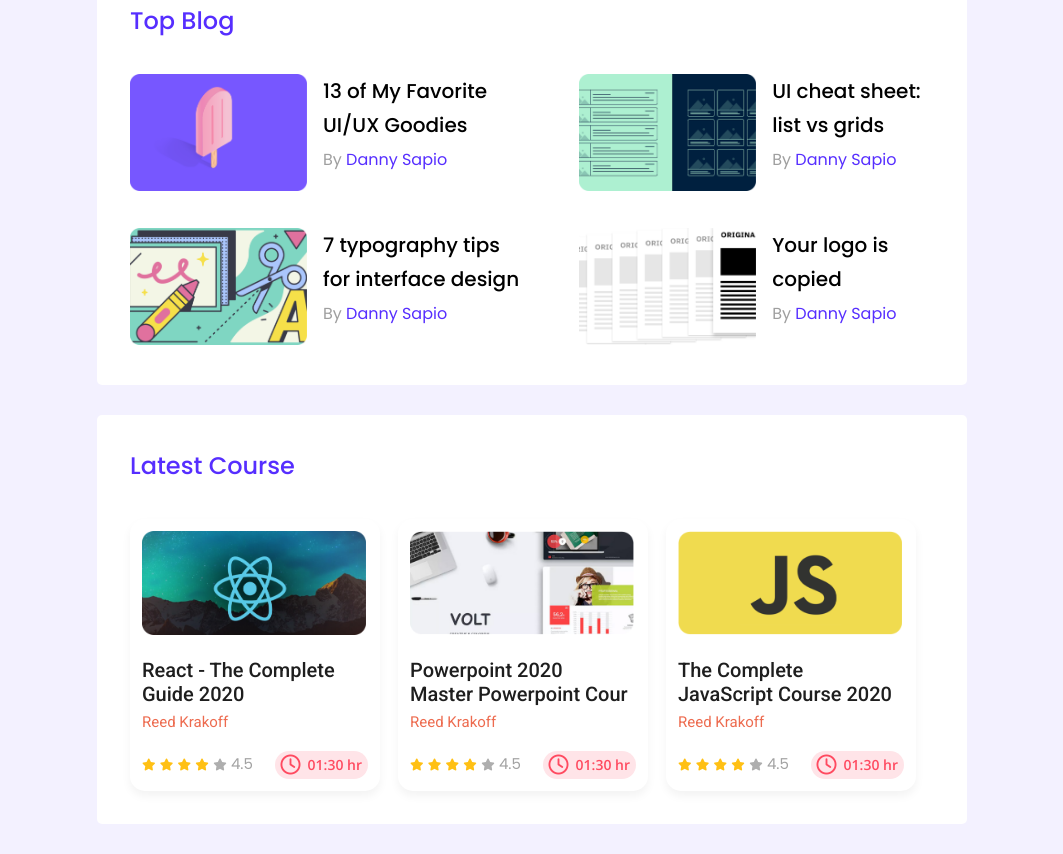
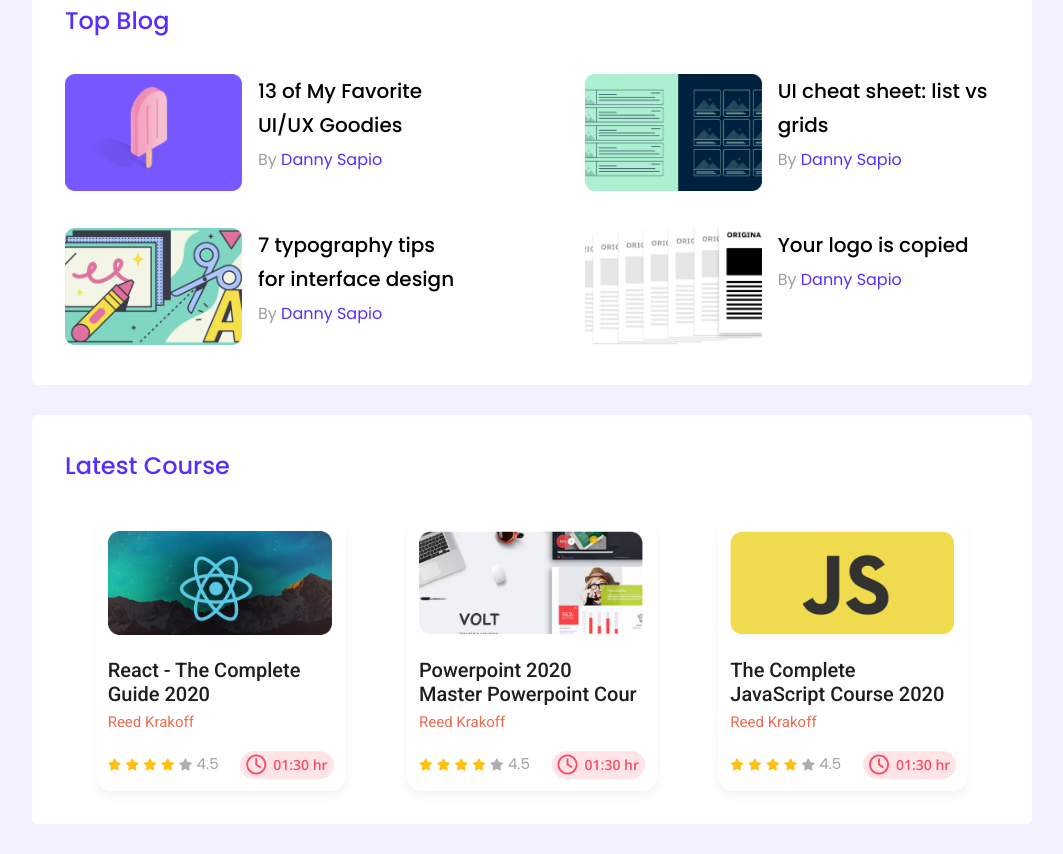
Before and after one commit to Murad501/Flex-Grid-Responsive, a plain HTML site: page index.html in a window 1280 px wide. Shown: the part 430-1284 px from the top of the page, without its empty margins (108-1171 px from the left). Drawn offline with nearby package versions, Linux system fonts and the light colour scheme.

Commit message:
completed all

```diff
--- a/style.css
+++ b/style.css
@@ -19,7 +19,7 @@
 }
 
 .container {
-    width: 870px;
+    width: 1000px;
     background-color: white;
     padding: 33px;
     margin-bottom: 30px;
@@ -165,6 +165,7 @@
 
     .courses {
         display: grid;
+        justify-items: center;
         grid-template-columns: repeat(3, 1fr);
 
     }
```
